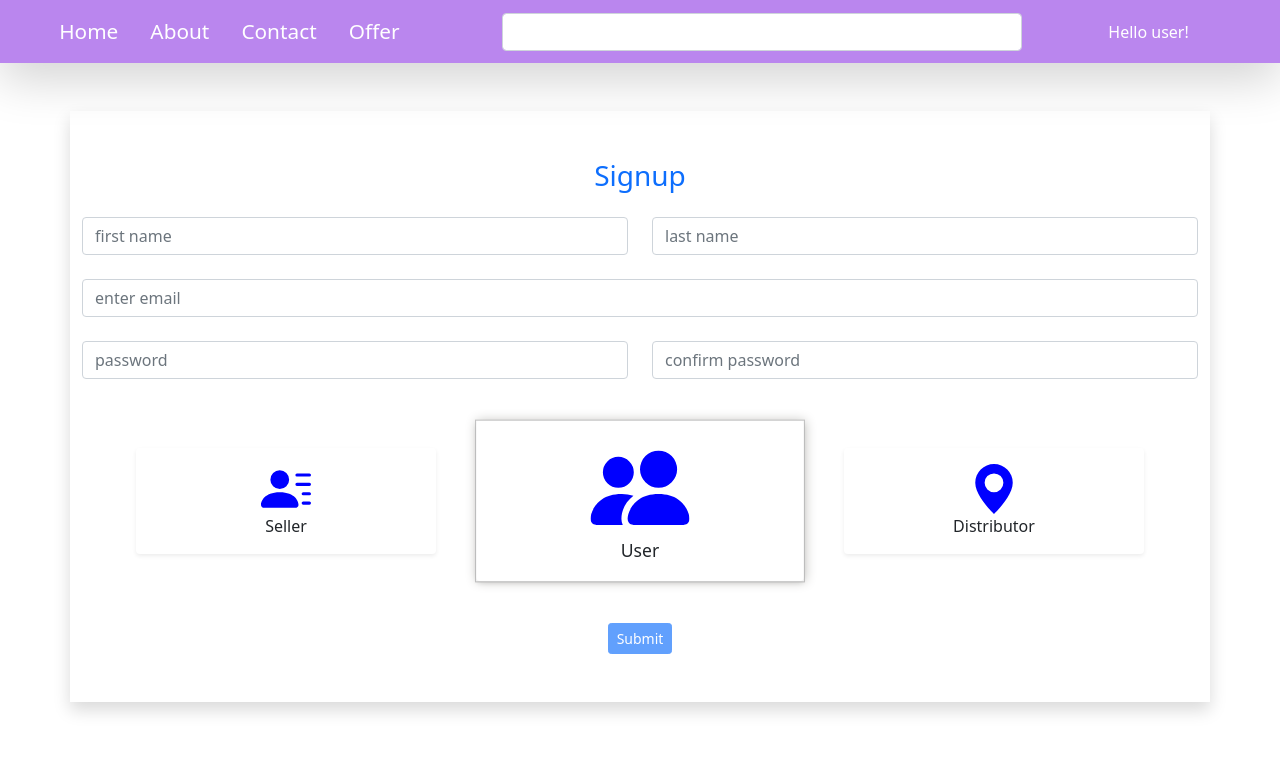
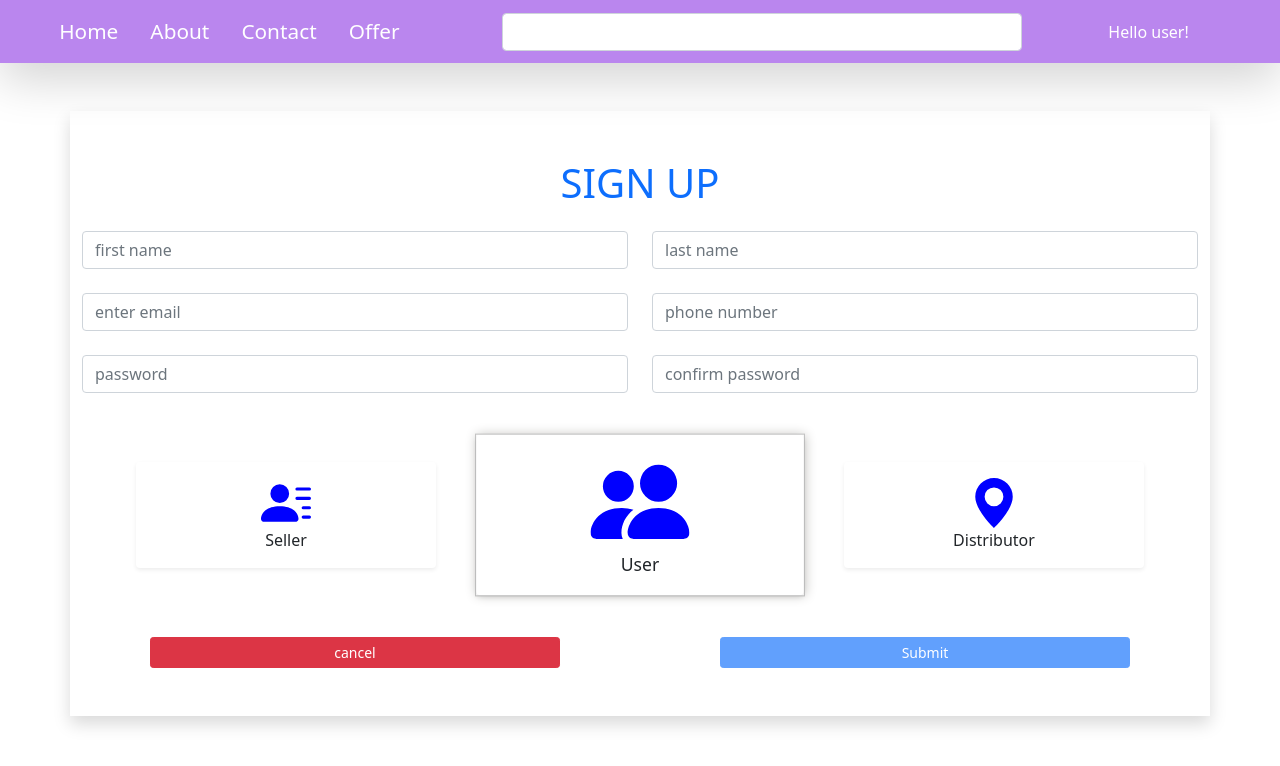
Before and after one commit to Vishal8236/Ecommerce-frontend-vishal8236, a React (Create React App) app: page /signup in a window 1280 px wide. Shown: the top 766 px of the page. Built offline with nearby package versions, Linux system fonts and the light colour scheme.

Commit message:
send signup request to rails server

```diff
--- a/src/components/session/Signup.jsx
+++ b/src/components/session/Signup.jsx
@@ -1,14 +1,18 @@
 import axios from 'axios';
 import React, { Component } from 'react'
 import * as Icon from 'react-bootstrap-icons';
+import { Link } from 'react-router-dom';
 
 export default class Signup extends Component {
 	constructor(){
 		super();
 		this.state = {
+			user: '',
+			error: '',
 			f_name: '',
 			l_name: '',
 			email: '',
+			phone: '',
 			password: undefined,
 			c_password: undefined,
 			role: 'user',
@@ -19,6 +23,12 @@ export default class Signup extends Component {
 		this.sellerDiv = React.createRef();
 		this.userDiv = React.createRef();
 		this.distributeDiv = React.createRef();
+	}
+	componentDidUpdate(){
+		if(this.state.user)
+		{
+			window.location = "/dashboard"
+		}
 	}
 	selectRole = (e) =>{
 		let sellerEl = this.sellerDiv.current;
@@ -54,16 +64,29 @@ export default class Signup extends Component {
 		let full_name = this.state.f_name.concat(this.state.l_name);
 		axios.post("http://localhost:3000/signup", {
 			headers: {"content-type":"application/json"},
-			user:{ name: full_name, email: this.state.email, password: this.state.password, role: this.state.role }
+			user:{ name: full_name, email: this.state.email, phone: this.state.phone ,password: this.state.password, role: this.state.role }
 		})
 		.then((res)=>{
-			localStorage.setItem("user", res.data.user)
-			console.log(res)
+			localStorage.setItem("token", res.data.token)
+			this.setState({error: res.data.error})
+			this.setState({user: res.data.user})
+			if(res.data.error)
+			{
+				this.setState({
+					f_name: '',
+					l_name: '',
+					email: '',
+					phone: '',
+					password: '',
+					c_password: '',
+					role: 'user',
+					form_valid: true
+				})
+			}
 		})
 		.catch(err => console.log(err))
 	}
 	check_confirm_password = () =>{
-		console.log(this.state.password + " - " +this.state.c_password)
 		if (this.state.password == this.state.c_password) {
 			this.setState({form_valid : false})
 		}
@@ -76,7 +99,12 @@ export default class Signup extends Component {
 			<div>
 				<div className="container shadow mt-5">
 					<div className="py-5">
-						<div className="text-primary h3">Signup</div>
+						{ this.state.error &&
+							<div class="alert alert-warning" role="alert">
+								{this.state.error}
+							</div>
+						}
+						<div className="text-primary h1">SIGN UP</div>
 						<div className="mt-4">
 							<div className="row">
 								<div className="col-6">
@@ -86,8 +114,13 @@ export default class Signup extends Component {
 									<input type="text" className="form-control" name="" id="l_name" placeholder="last name" value={this.state.l_name} onChange={(e)=>{this.setState({l_name:e.target.value})}} />
 								</div>
 							</div>
-							<div className="mt-4">
-								<input type="email" name="" id="email" className="form-control" placeholder="enter email" value={this.state.email} onChange={(e)=>{this.setState({email:e.target.value})}} />
+							<div className="mt-4 row">
+								<div className="col-6">
+									<input type="email" name="" id="email" className="form-control" placeholder="enter email" value={this.state.email} onChange={(e)=>{this.setState({email:e.target.value})}} />
+								</div>
+								<div className="col-6">
+									<input type="phone" name="" id="phone" className="form-control" placeholder="phone number" value={this.state.phone} onChange={(e)=>{this.setState({phone:e.target.value})}} />
+								</div>
 							</div>
 							<div className="mt-4 row">
 								<div className="col-6">
@@ -124,8 +157,13 @@ export default class Signup extends Component {
 									</div>
 								</div>
 							</div>
-							<div className="mt-5">
-								<input type="submit" value="Submit" className="btn btn-primary btn-sm" onClick={()=>this.handleSubmit()} disabled={this.state.form_valid} />
+							<div className="mt-5 row">
+								<div className="col-sm-6">
+									<Link to="/dashboard" className="btn btn-danger btn-sm w-75">cancel</Link>
+								</div>
+								<div className="col-sm-6">
+									<input type="submit" value="Submit" className="btn btn-primary btn-sm w-75" onClick={()=>this.handleSubmit()} disabled={this.state.form_valid} />
+								</div>
 							</div>
 						</div>
 					</div>
```
